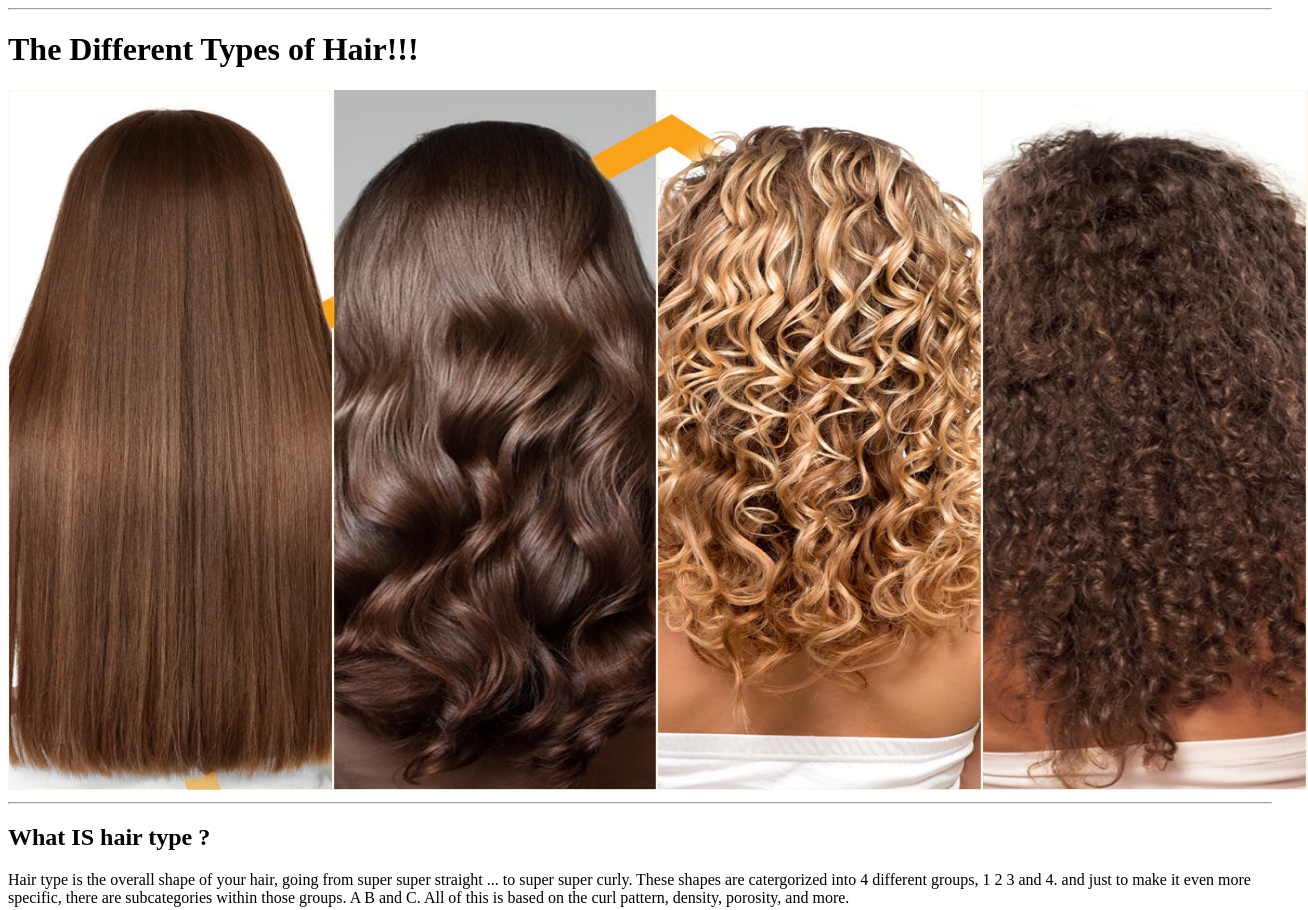
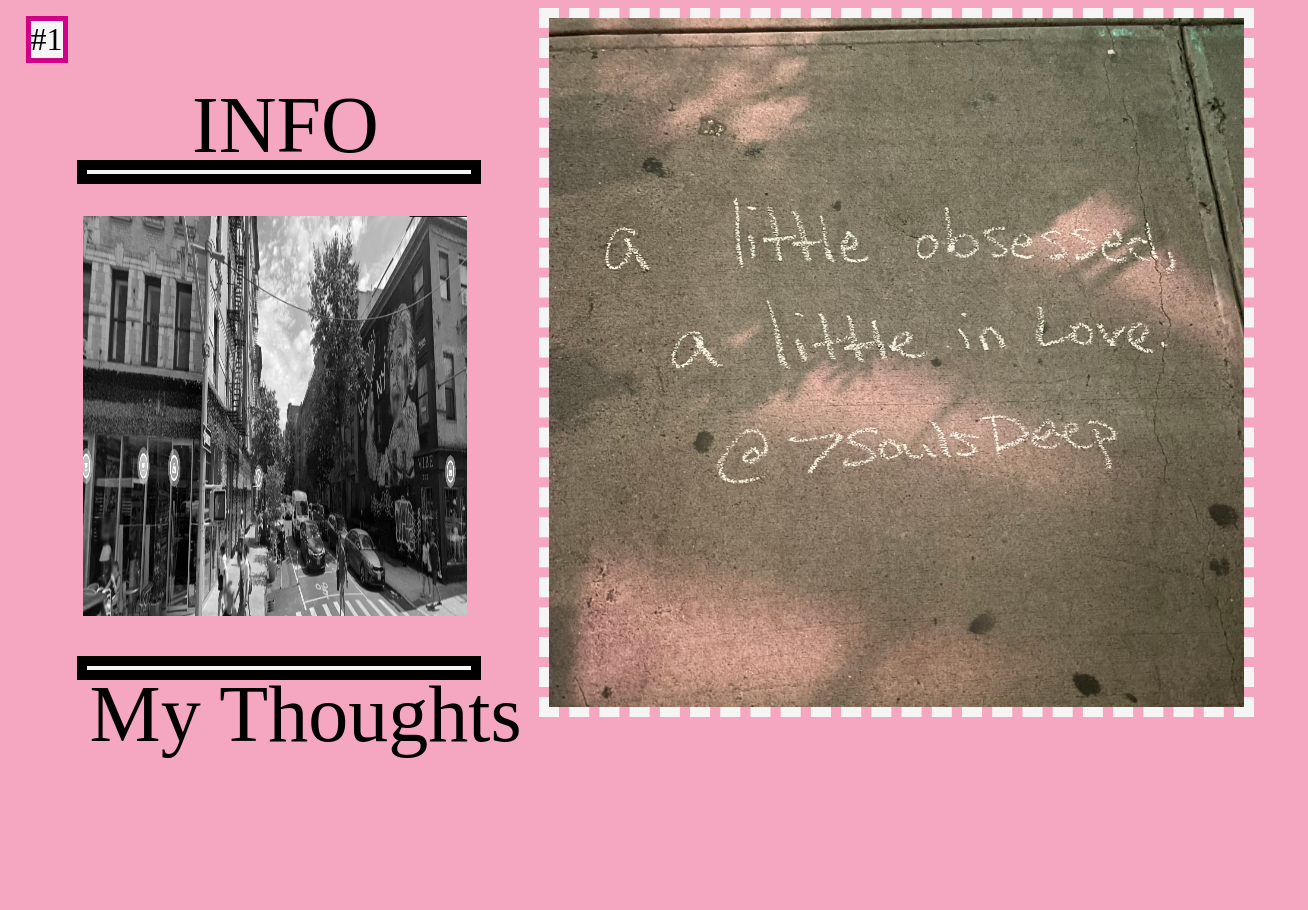
Before and after one commit to Charlotteq16/entry1, a plain HTML site: page index.html in a window 1280 px wide. Shown: the top 910 px of the page, 1308 px wide, since content can reach past the window. After the commit the page ends 800 px from the top, so only its background shows below. Drawn offline with Linux system fonts and the light colour scheme.

Commit message:
Add files via upload

```diff
--- a/index.html
+++ b/index.html
@@ -1,26 +1,32 @@
 <!DOCTYPE html>
 <html lang="en">
-<head>
+<head></head>
+<body>
     <meta charset="UTF-8">
     <meta name="viewport" content="width=device-width, initial-scale=1.0">
-    <title>Entry 1</title>
+    <title>entry 1</title>
+    <link rel="stylesheet" href="style.css">
 </head>
+
 <body>
-    <hr>
-    <h1>The Different Types of Hair!!!</h1>
-    <img src="entry 1 images/HairTypes.jpeg" height="700px" width="1300px">
-    <hr>
-   <h2>What IS hair type ?</h2>
-   <p>Hair type is the overall shape of your hair, going from super super straight ... to super super curly. These shapes are catergorized into 4 different groups, 1 2 3 and 4. and just to make it even more specific, there are subcategories within those groups. A B and C. All of this is based on the curl pattern, density, porosity, and more.</p>
-<img src="entry 1 images/hairchart.jpeg" alt="">
-<hr>
-<h3>Whats YOUR hair type?</h3>
-<p>click the links below to learn more about your specific hair</p>
-...............<img src="entry 1 images/type1hair.jpeg" width="300px" height="450px"> <img src="entry 1 images/type2hair.jpg" width="300px" height="450px"> <img src="entry 1 images/type3hair.jpeg" width="300px" height="450px"> <img src="entry 1 images/type4hair.jpeg" width="300px" height="450px">........................
-............................................<a href="https://www.functionofbeauty.com/blog/lightreads/type-1-hair/">Type 1</a>...................................................................<a href="https://www.functionofbeauty.com/blog/lightreads/type-2-hair/">Type 2</a>...................................................................<a href="https://www.functionofbeauty.com/blog/lightreads/type-3-hair/">Type 3</a>...................................................................<a href="https://www.functionofbeauty.com/blog/lightreads/type-4-hair/">Type 4</a>.....................................................
-<hr>
-<h3>MY hair type !!!</h3>
-<img src="entry 1 images/mi hair.jpg">
-<p>
-    I personally have a mix of 2B and 2C type hair, with a few 3A thrown in there. For some reason, the bottom layer of my hair is straight and refuses to curl. Why? I have no idea and it’s pretty annoying but it’s okay because I still have the rest of my curls that actually show :) Fun fact, I used to have very straight hair as a little kid, but when I got to around the age of 15 my hair started to grow really wavy at the root…But only in the front…So for a good 5 months I looked like Princess Leia from Star Wars. This is what initially sparked my interest in hair care. I was tired of straightening my hair every day and just really wanted to find out why my hair changed so suddenly. After spending way too many hours on the internet searching for facts and products I was able to properly take care of my hair. Eventually, the waves spread to the rest of my head, and over time it got even wavier. Because of this I fell in love with my hair and hair care in general.
-</p>
+    <img class="image" src="entry 1 images/loveyobsessed.jpg" width="55%" height="37%">
+    <img class="bw-image" src="entry 1 images/black&white.jpg" width="30%" height="50%>">
+
+    <div class="number1">#1</div>
+
+    <div class="info-word">INFO</div>
+
+    <div class="INFO-CONTAINER">
+        <div>
+              <p class="information">Location: Corner of 21st and 8th ave, outside a cafe named Café-Flor  </p>
+              <p class="information">Coordinates: <a href="https://www.google.com/maps/@40.7440365,-73.9993479,3a,75y,129.06h,97.27t/data=!3m6!1e1!3m4!1s61gtxK65DQQ02YPCXfaxgg!2e0!7i16384!8i8192?entry=ttu">40.74395° N, 73.99947° W</a></p>
+        </div>
+    </div>
+
+        <div class="thoughts-word">My Thoughts</div>
+
+        <div class="thoughts-container">
+      <div class="Thoughts"><p>I believe love and obsession are two very different things, but are very often get confused with eachother. If you google the definition of love it will say "an intense feeling of deep affection" However I think its more complicated than that. Whenever I try to describe love, I can't because I don't have the words to describe such a complex emotion, and im sure others feel the same way. I've been lucky enough to experience both real love and obsession, so I can easily spot the difference between the two. When I truly love something/someone, or when I just have a really intense feeling for something.</p></div>
+    </div>
+
+</body>
--- /dev/null
+++ b/style.css
@@ -0,0 +1,108 @@
+body{
+    background-color: rgb(245, 167, 193);
+}
+
+.number1{
+    font-size: xx-large;
+    position: absolute;
+    top: 2%;
+    left: 2%;
+    background-color: whitesmoke;
+    border: solid rgb(208, 0, 135);
+    border-width: 5px;
+
+}
+
+.image{
+    position: relative;
+    left: 42%;
+    top: 10%;
+    border: dashed whitesmoke;
+    border-width: 10px;
+}
+
+.bw-image{
+    position:absolute;
+    left: 6.5%;
+    top: 27%;
+}
+
+.INFO-CONTAINER{
+    width: 30%;
+    height:.5%;
+    background-color: whitesmoke;
+    position: absolute;
+    top: 20%;
+    left:6%;
+    font-family: 'Lucida Sans', 'Lucida Sans Regular', 'Lucida Grande', 'Lucida Sans Unicode', Geneva, Verdana, sans-serif;
+    font-size: 0px;
+    border: solid;
+    border-width: 10px;
+    animation-name: AnimateBorder;
+  animation-duration: 5s;
+  animation-iteration-count: infinite;
+}
+
+@keyframes AnimateBorder{
+    50%{ border-color:rgb(255, 198, 220);}
+    100%{border-color:rgb(208, 0, 135);}
+  }
+
+  .information{
+    width: 90%;
+    position:relative;
+    left: 5%;
+    top: 10%;
+  }
+
+
+.info-word{
+    font-size: 500%;
+    position: absolute;
+    top: 10%;
+    left:15%;
+}
+
+
+.INFO-CONTAINER:hover{
+    transition: width 3s, height 3s, opacity 2s;
+    height:58%;
+    font-size: 30px;
+    flex: 4;
+}
+
+.thoughts-word{
+    font-size: 500%;
+    position:absolute;
+    bottom:5%;
+    left:7%;
+}
+
+.thoughts-container{
+    width: 30%;
+    height:.5%;
+    background-color: whitesmoke;
+    position: absolute;
+    bottom:15%;
+    left:6%;
+    font-family: 'Lucida Sans', 'Lucida Sans Regular', 'Lucida Grande', 'Lucida Sans Unicode', Geneva, Verdana, sans-serif;
+    font-size: 0px;
+    border: solid;
+    border-width: 10px;
+    animation-name: AnimateBorder;
+  animation-duration: 5s;
+  animation-iteration-count: infinite;
+}
+
+.thoughts-container:hover{
+        transition: width 3s, height 3s, opacity 2s;
+        height:58%;
+        font-size: 22px;
+}
+
+.thoughts{
+    width: 90%;
+    position:relative;
+    left: 5%;
+    top: 10%;
+  }
```
Also changed, not shown: entry 1 images/black&white.jpg (added), entry 1 images/loveyobsessed.jpg (added).
